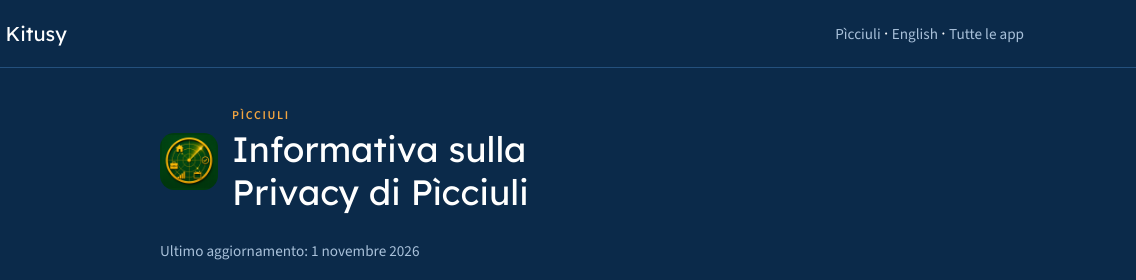
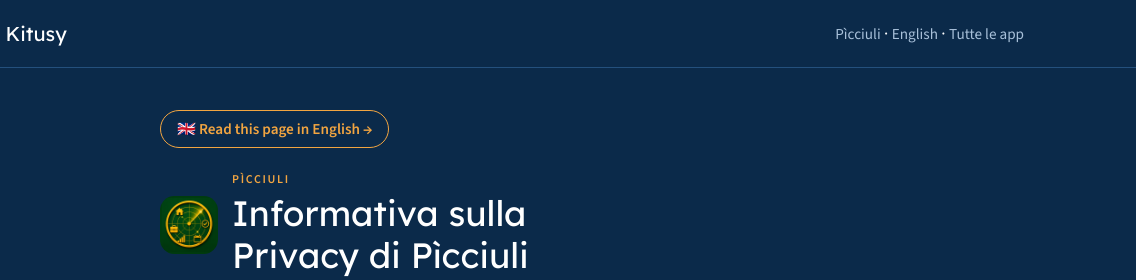
Before and after one commit to Colapesc3/kitusy-site, a plain HTML site: page picciuli/privacy.html in a window 1280 px wide. Shown: the top 280 px of the page, 144-1280 px from the left. Drawn offline with Linux system fonts and the light colour scheme.

Commit message:
Pìcciuli: pulsante «Read this page in English» in cima a supporto e privacy
Co-Authored-By: Claude Opus 5.5 <noreply@anthropic.com>
Claude-Session: https://claude.ai/code/session_01GsCRGCJfMyzFCPZz175mpv

```diff
--- a/picciuli/privacy.html
+++ b/picciuli/privacy.html
@@ -45,6 +45,8 @@ li{margin-bottom:.4rem}
 footer{border-top:1px solid var(--line)}
 footer .wrap{display:flex;justify-content:space-between;gap:var(--s0);flex-wrap:wrap;padding-block:var(--s1);color:var(--muted);font-size:.85rem;max-width:68rem}
 footer a{color:var(--muted)}
+.lang-en{display:inline-block;margin:0 0 var(--s1);padding:.55rem 1rem;border:1px solid var(--k-amber);border-radius:999px;color:var(--k-amber);font:600 .95rem/1.2 var(--f-body);text-decoration:none}
+.lang-en:hover{background:var(--k-amber);color:#000}
 </style>
 </head>
 <body>
@@ -57,6 +59,7 @@ footer a{color:var(--muted)}
 
 <main>
   <div class="wrap">
+    <a class="lang-en" href="/picciuli/en/privacy" hreflang="en" lang="en">🇬🇧 Read this page in English →</a>
     <div class="app">
       <img src="/assets/picciuli.png" alt="">
       <div>
```
Also changed, not shown: picciuli/supporto.html (+3 -0 lines).
